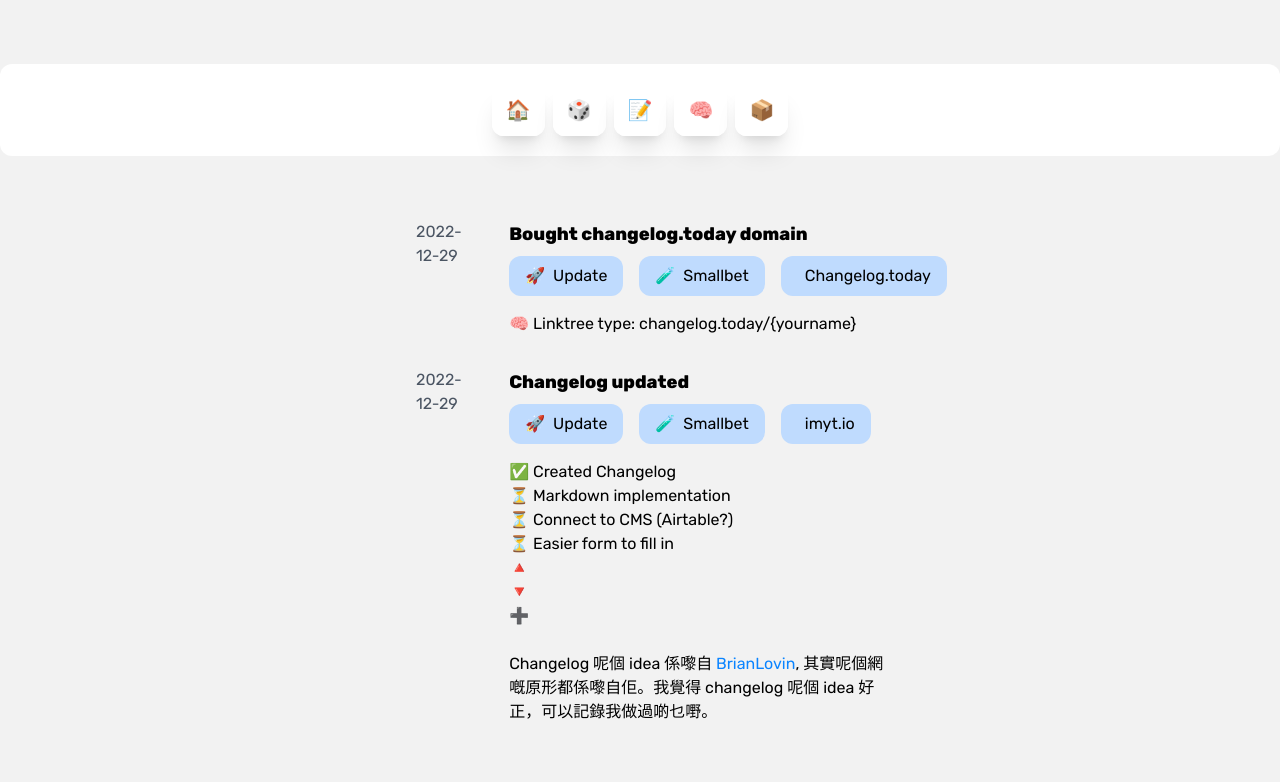
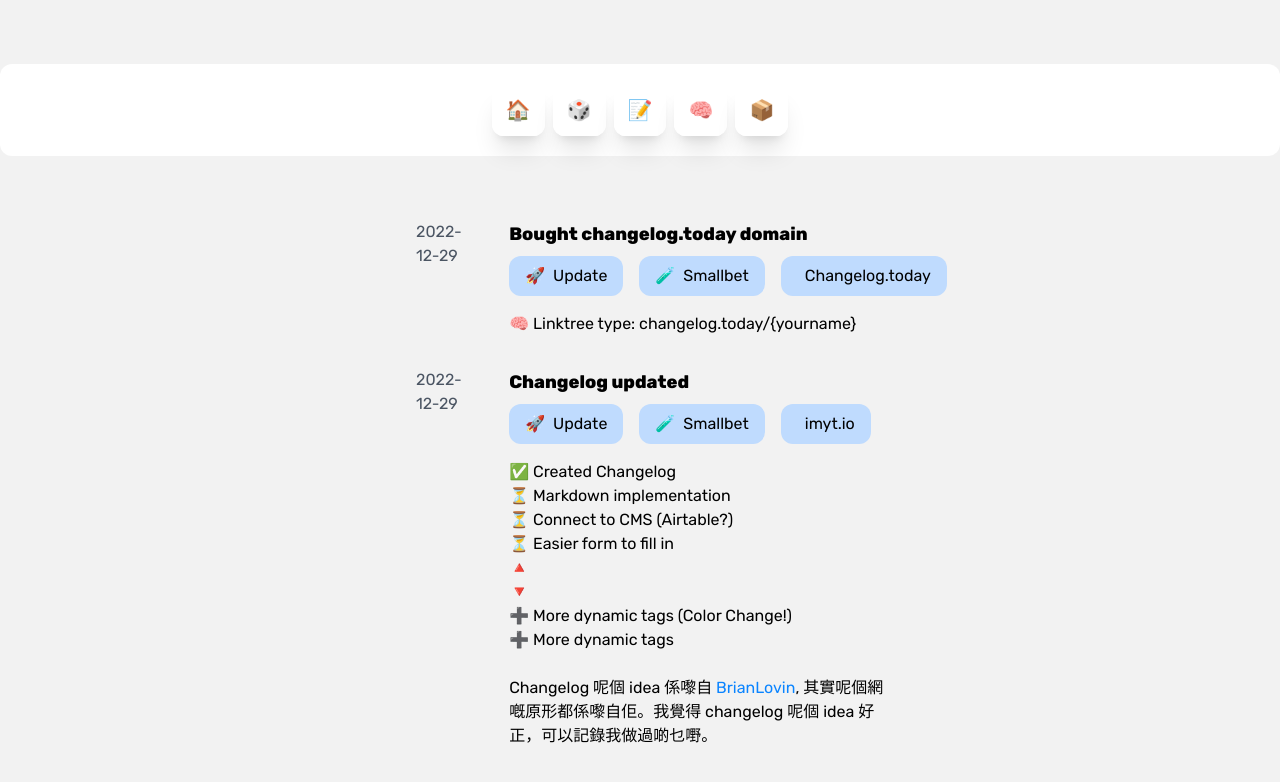
Before and after one commit to imytdotio/imytdotio, a React (Create React App) app: page /changelog in a window 1280 px wide. Shown: the top 782 px of the page. Built offline with nearby package versions, Linux system fonts and the light colour scheme.

Commit message:
directly copied brian lovin

```diff
--- a/src/Pages/Changelog.js
+++ b/src/Pages/Changelog.js
@@ -53,7 +53,10 @@
         🔺
         <br />
         🔻 <br />
-        ➕ <br />
+        ➕ More dynamic tags (Color Change!)
+        <br />
+        ➕ More dynamic tags
+        <br />
         <br /> Changelog 呢個 idea 係嚟自{" "}
         <a href="https://changelog.brianlovin.com/">BrianLovin</a>,
         其實呢個網嘅原形都係嚟自佢。我覺得 changelog 呢個 idea
```
